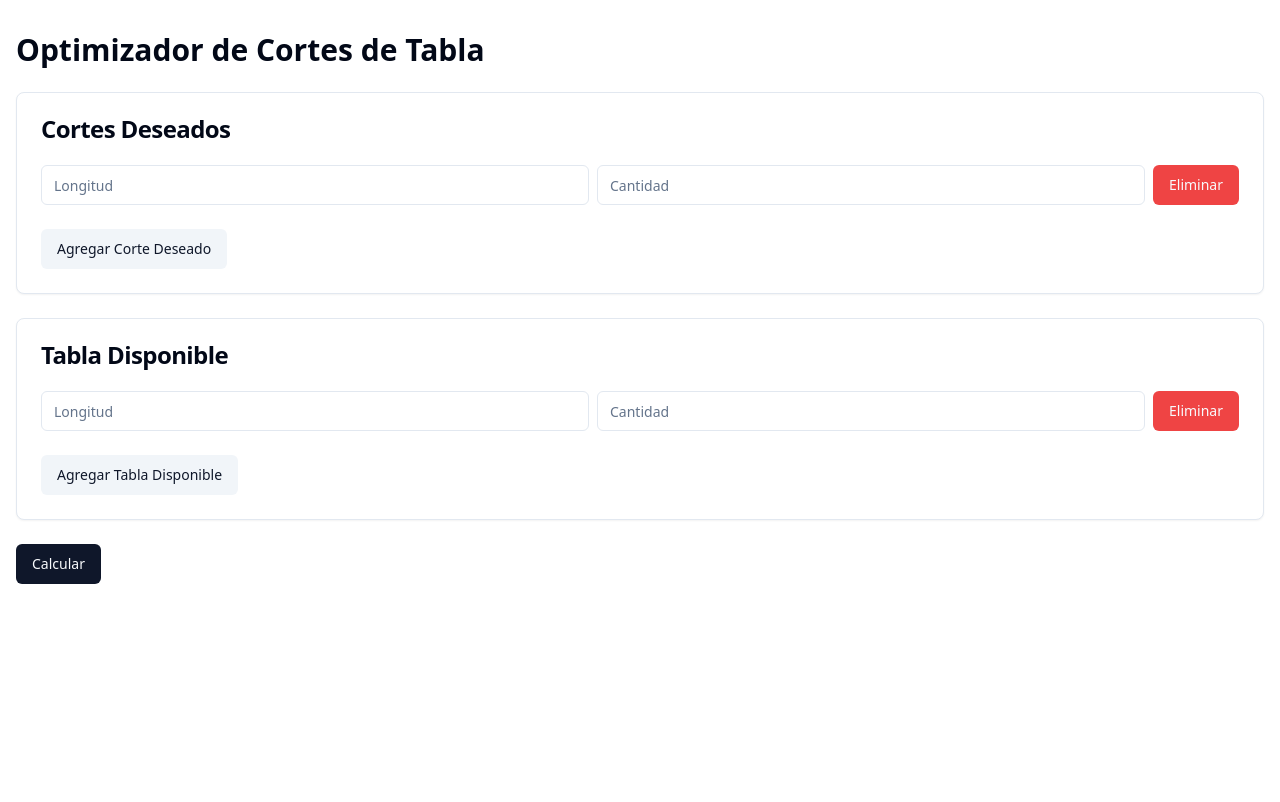
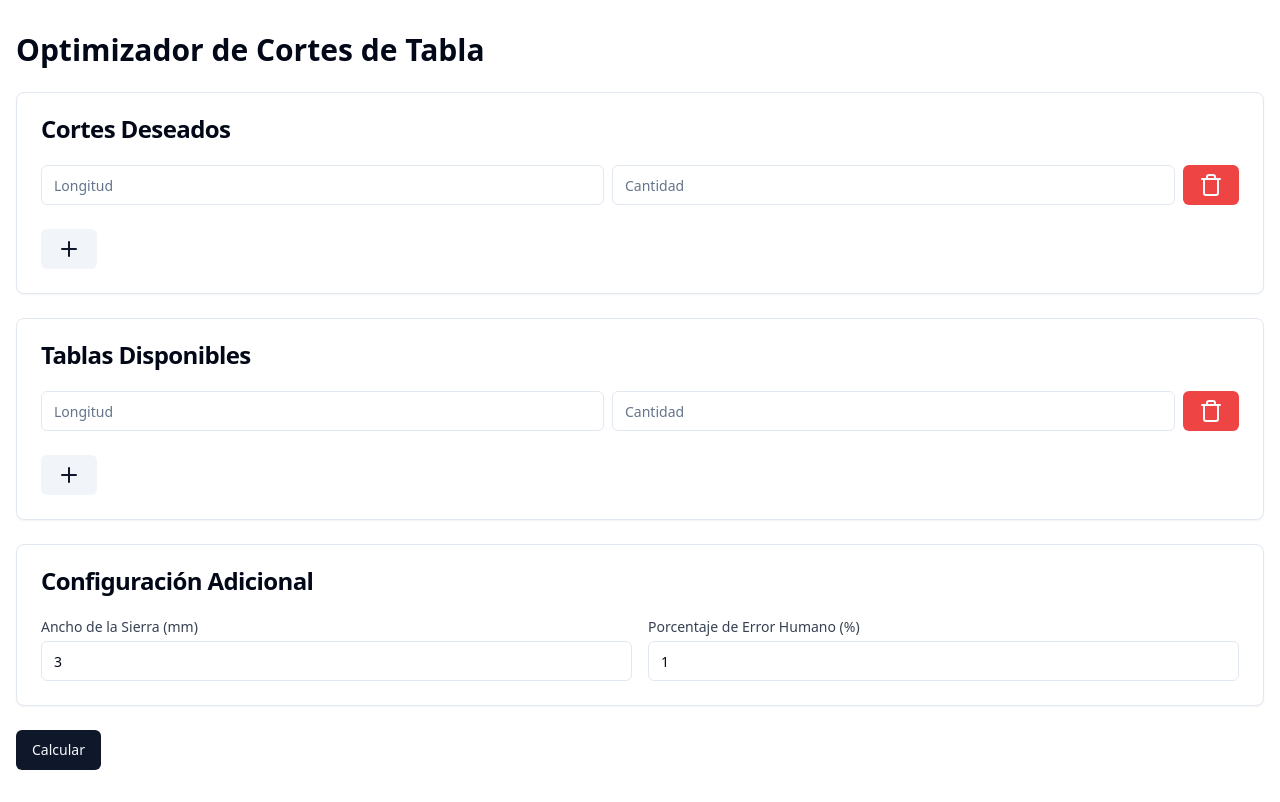
Before and after one commit to facundopanizza/wood-cuts-app, a React (Vite) app: page / in a window 1280 px wide. Built offline with nearby package versions, Linux system fonts and the light colour scheme.

Commit message:
Added icons, and allow change configuration of saw width and error percentage

```diff
--- a/src/App.tsx
+++ b/src/App.tsx
@@ -21,6 +21,7 @@ import {
   TableRow,
 } from './components/ui/table';
 import { Result, WoodPiece, optimizeCuts } from './utils/woodCutOptimizer';
+import { Plus, Trash } from 'lucide-react';
 
 const woodPieceSchema = yup.object().shape({
   length: yup
@@ -44,12 +45,25 @@ const formSchema = yup.object().shape({
   availableWood: yup
     .array()
     .of(woodPieceSchema)
-    .min(1, 'Se requiere al menos una pieza de table disponible'),
+    .min(1, 'Se requiere al menos una pieza de tabla disponible'),
+  sawWidth: yup
+    .number()
+    .positive('El ancho de la sierra debe ser un número positivo')
+    .typeError('El ancho de la sierra debe ser un número')
+    .required('El ancho de la sierra es requerido'),
+  errorPercentage: yup
+    .number()
+    .min(0, 'El porcentaje de error humano debe ser mayor o igual a 0')
+    .max(100, 'El porcentaje de error humano debe ser menor o igual a 100')
+    .typeError('El porcentaje de error humano debe ser un número')
+    .required('El porcentaje de error humano es requerido'),
 });
 
 type FormData = {
   desiredCuts: WoodPiece[];
   availableWood: WoodPiece[];
+  sawWidth: number;
+  errorPercentage: number;
 };
 
 const App: React.FC = () => {
@@ -64,6 +78,8 @@ const App: React.FC = () => {
     defaultValues: {
       desiredCuts: [{ length: '' as any, quantity: '' as any }],
       availableWood: [{ length: '' as any, quantity: '' as any }],
+      sawWidth: 3,
+      errorPercentage: 1,
     },
     resolver: yupResolver(formSchema) as Resolver<FormData>,
   });
@@ -114,7 +130,12 @@ const App: React.FC = () => {
   };
 
   const onSubmit: SubmitHandler<FormData> = (data) => {
-    const result = optimizeCuts(data.desiredCuts, data.availableWood);
+    const result = optimizeCuts(
+      data.desiredCuts,
+      data.availableWood,
+      data.sawWidth,
+      data.errorPercentage / 100
+    );
     console.log(result);
     setResult(result);
   };
@@ -182,7 +203,7 @@ const App: React.FC = () => {
                     type="button"
                     variant="destructive"
                     onClick={() => removeDesiredCut(index)}>
-                    Eliminar
+                    <Trash />
                   </Button>
                 </div>
                 {errors.desiredCuts?.[index]?.length && (
@@ -204,14 +225,14 @@ const App: React.FC = () => {
                 appendDesiredCut({ length: '' as any, quantity: '' as any })
               }
               className="mt-2">
-              Agregar Corte Deseado
+              <Plus />
             </Button>
           </CardContent>
         </Card>
 
         <Card>
           <CardHeader>
-            <CardTitle>Tabla Disponible</CardTitle>
+            <CardTitle>Tablas Disponibles</CardTitle>
           </CardHeader>
           <CardContent>
             {availableWoodFields.map((field, index) => (
@@ -233,7 +254,7 @@ const App: React.FC = () => {
                     type="button"
                     variant="destructive"
                     onClick={() => removeAvailableWood(index)}>
-                    Eliminar
+                    <Trash />
                   </Button>
                 </div>
                 {errors.availableWood?.[index]?.length && (
@@ -255,8 +276,54 @@ const App: React.FC = () => {
                 appendAvailableWood({ length: '' as any, quantity: '' as any })
               }
               className="mt-2">
-              Agregar Tabla Disponible
+              <Plus />
             </Button>
+          </CardContent>
+        </Card>
+
+        <Card>
+          <CardHeader>
+            <CardTitle>Configuración Adicional</CardTitle>
+          </CardHeader>
+          <CardContent>
+            <div className="flex space-x-4">
+              <div className="flex-1">
+                <label
+                  htmlFor="sawWidth"
+                  className="block text-sm font-medium text-gray-700 mb-1">
+                  Ancho de la Sierra (mm)
+                </label>
+                <Input
+                  {...register('sawWidth')}
+                  type="number"
+                  step="0.1"
+                  id="sawWidth"
+                />
+                {errors.sawWidth && (
+                  <p className="text-red-500 text-sm mt-1">
+                    {errors.sawWidth.message}
+                  </p>
+                )}
+              </div>
+              <div className="flex-1">
+                <label
+                  htmlFor="errorPercentage"
+                  className="block text-sm font-medium text-gray-700 mb-1">
+                  Porcentaje de Error Humano (%)
+                </label>
+                <Input
+                  {...register('errorPercentage')}
+                  type="number"
+                  step="0.1"
+                  id="errorPercentage"
+                />
+                {errors.errorPercentage && (
+                  <p className="text-red-500 text-sm mt-1">
+                    {errors.errorPercentage.message}
+                  </p>
+                )}
+              </div>
+            </div>
           </CardContent>
         </Card>
 
```
